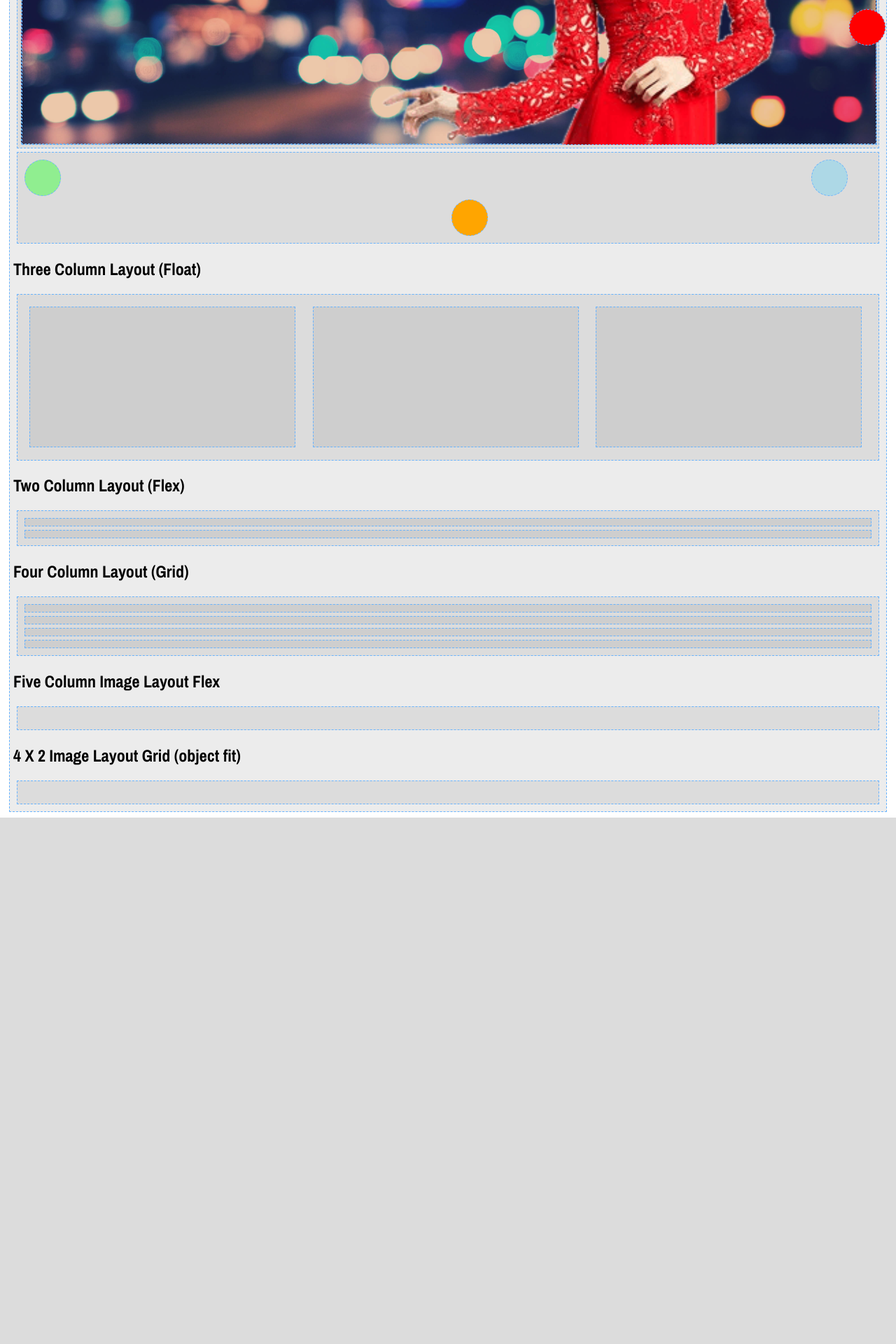
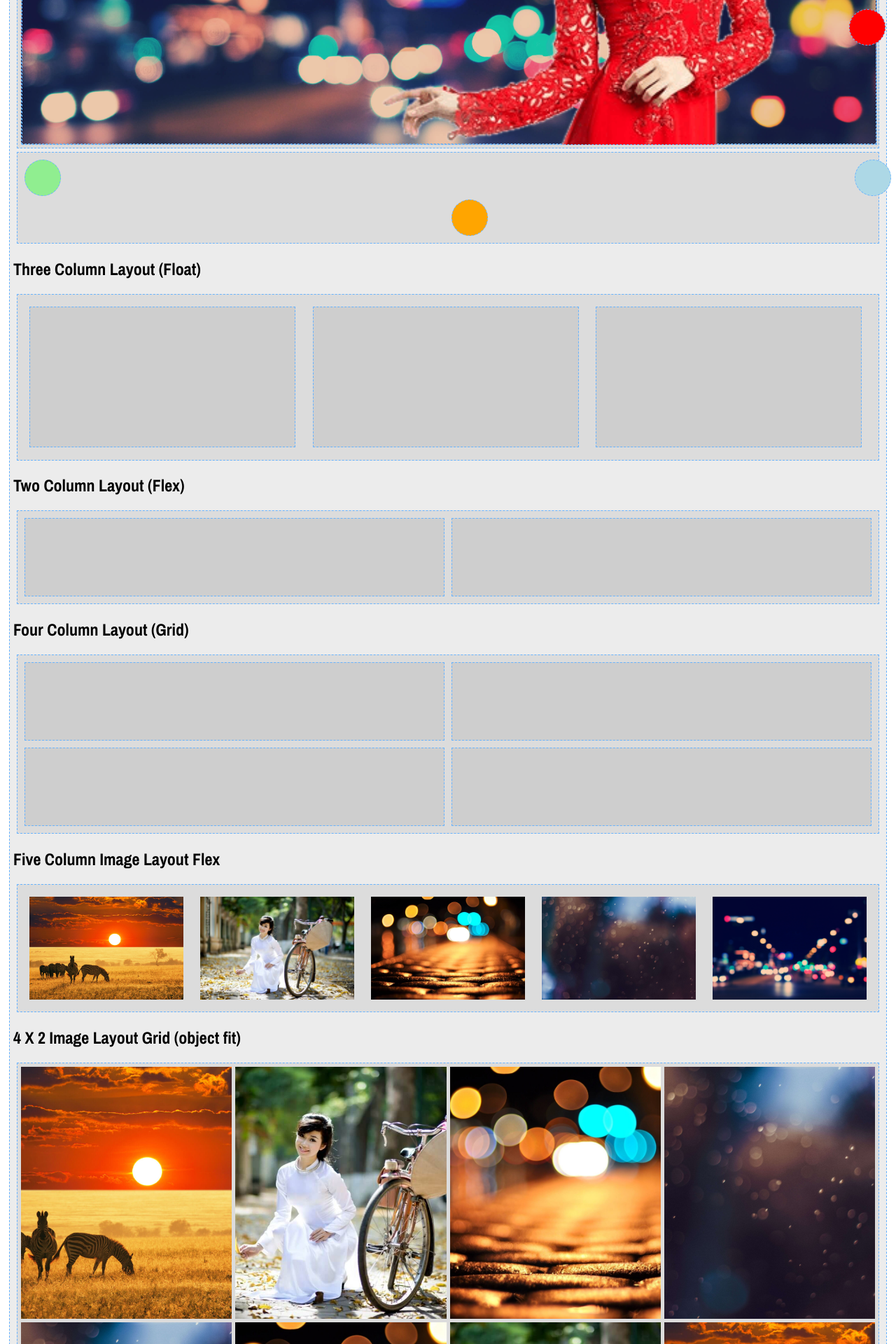
Before and after one commit to itsdmd/University, a PHP site: page / in a window 1280 px wide. Shown: the part 720-2640 px from the top of the page at 70% size. Before the commit the page ends 1888 px from the top, so only its background shows below. Run offline with PHP 8.4, Linux system fonts and the light colour scheme.

Commit message:
201.L.02.03
- Rename style-mod.css to style-lec
- Add style-prac.css
- Rename some class in index.html
- Mod README

```diff
--- a/CS201/L/w02/index.html
+++ b/CS201/L/w02/index.html
@@ -6,7 +6,8 @@
     <link rel="preconnect" href="https://fonts.gstatic.com">
     <link href="https://fonts.googleapis.com/css2?family=Archivo+Narrow:wght@400;700&family=Merriweather&display=swap" rel="stylesheet">
     <link rel="stylesheet" href="styles/style-og.css">
-    <link rel="stylesheet" href="styles/style-mod.css">
+    <link rel="stylesheet" href="styles/style-lec.css">
+    <link rel="stylesheet" href="styles/style-prac.css">
   </head>
   <body>
     <div class="main-wrapper">
@@ -74,12 +75,23 @@
           </div>
         </div>
         <h2>Five Column Image Layout Flex</h2>
-        <div class="container">
-          <img src="" alt="">
+        <div class="container gal-5">
+          <img src="src/images/1.jpg" alt="gal-5.0">
+          <img src="src/images/4.jpg" alt="gal-5.1">
+          <img src="src/images/9.jpg" alt="gal-5.2">
+          <img src="src/images/10.jpg" alt="gal-5.3">
+          <img src="src/images/11.jpg" alt="gal-5.4">
         </div>
         <h2>4 X 2 Image Layout Grid (object fit)</h2>
-        <div class="container">
-          <img src="" alt="">
+        <div class="container grid-4x2">
+          <img src="src/images/1.jpg" alt="grid-4x2.0">
+          <img src="src/images/4.jpg" alt="grid-4x2.1">
+          <img src="src/images/9.jpg" alt="grid-4x2.2">
+          <img src="src/images/10.jpg" alt="grid-4x2.3">
+          <img src="src/images/10.jpg" alt="grid-4x2.3">
+          <img src="src/images/9.jpg" alt="grid-4x2.2">
+          <img src="src/images/4.jpg" alt="grid-4x2.1">
+          <img src="src/images/1.jpg" alt="grid-4x2.0">
         </div>
       </main>
     </div>
--- /dev/null
+++ b/CS201/L/w02/styles/style-lec.css
@@ -0,0 +1,108 @@
+/* Doing along */
+
+header {
+    display: flex;
+    justify-content: space-between;
+}
+
+.logo {
+    display: flex;
+    align-content: center;
+}
+
+nav ul li {
+    display: inline-block;
+    margin: 0px 5px;
+    padding: 5px;
+}
+
+nav ul li:hover {
+    background: lightblue;
+    animation: ease-in-out;
+}
+
+a {
+    color: black;
+    text-decoration: none;
+}
+
+.banner-back {
+    width: 100%;
+    height: 70vh;
+    margin: 0px;
+    padding: 0px;
+    background-image: url(../src/images/11.jpg);
+    background-size: cover;
+    background-position: center;
+    background-attachment: fixed;
+}
+
+.banner-front {
+    width: 100%;
+    height: 100%;
+    margin: 0px;
+    padding: 0px;
+    background-image: url(../src/images/8.png);
+    background-size: 80%;
+    background-position-x: right;
+    background-position-y: 10%;
+    background-repeat: no-repeat;
+}
+
+.ball-container {
+    height: 50vh;
+}
+
+.ball.blue {
+    position: absolute;
+    left: 95%;
+    background-color: lightblue;
+}
+
+.ball.green {
+    background-color: lightgreen;
+}
+
+.ball.orange {
+    background-color: orange;
+    position: relative;
+    left: 50%;
+    top: 50%;
+}
+
+.ball.red {
+    position: fixed;
+    bottom: 10px;
+    right: 10px;
+    background-color: red;
+}
+
+.container.float {
+    overflow: auto;
+}
+
+.col-3 {
+    margin: 1%;
+    padding: 1%;
+    height: 175px;
+    float: left;
+    width: 29%;
+}
+
+.col-4 {
+    height: 100px;
+}
+
+.container.grid-4 {
+    display: grid;
+    grid-template-columns: 1fr 1fr;
+}
+
+.col-2 {
+    height: 100px;
+    width: 100%;
+}
+
+.container.flex {
+    display: flex;
+}
--- a/CS201/L/w02/styles/style-mod.css
+++ /dev/null
@@ -1,84 +0,0 @@
-header {
-    display: flex;
-    justify-content: space-between;
-}
-
-.logo {
-    display: flex;
-    align-content: center;
-}
-
-nav ul li {
-    display: inline-block;
-    margin: 0px 5px;
-    padding: 5px;
-}
-
-nav ul li:hover {
-    background: lightblue;
-    animation: ease-in-out;
-}
-
-a {
-    color: black;
-    text-decoration: none;
-}
-
-.banner-back {
-    width: 100%;
-    height: 70vh;
-    margin: 0px;
-    padding: 0px;
-    background-image: url(../src/images/11.jpg);
-    background-size: cover;
-    background-position: center;
-    background-attachment: fixed;
-}
-
-.banner-front {
-    width: 100%;
-    height: 100%;
-    margin: 0px;
-    padding: 0px;
-    background-image: url(../src/images/8.png);
-    background-size: 80%;
-    background-position-x: right;
-    background-position-y: 10%;
-    background-repeat: no-repeat;
-}
-
-.ball.blue {
-    position: absolute;
-    right: 5%;
-    background-color: lightblue;
-}
-
-.ball.green {
-    background-color: lightgreen;
-}
-
-.ball.orange {
-    background-color: orange;
-    position: relative;
-    left: 50%;
-    top: 50%;
-}
-
-.ball.red {
-    position: fixed;
-    bottom: 10px;
-    right: 10px;
-    background-color: red;
-}
-
-.container.float {
-    overflow: auto;
-}
-
-.col-3 {
-    margin: 1%;
-    padding: 1%;
-    height: 175px;
-    float: left;
-    width: 29%;
-}
--- a/CS201/L/w02/styles/style-og.css
+++ b/CS201/L/w02/styles/style-og.css
@@ -1,4 +1,4 @@
-/* Provided */
+/* Provided by lecturer */
 
 div {
     background: #80808026;
--- /dev/null
+++ b/CS201/L/w02/styles/style-prac.css
@@ -0,0 +1,27 @@
+/* Practice */
+
+img {
+	max-width: 100%;
+}
+
+.container.gal-5 {
+	display: flex;
+}
+
+.container.gal-5 img {
+	object-fit: cover;
+	width: 18%;
+	margin: 1%;
+}
+
+.container.grid-4x2 {
+	display: grid;
+	grid-template-columns: repeat(4, 1fr);
+	gap: 5px;
+}
+
+.container.grid-4x2 img {
+	object-fit: cover;
+	width: 100%;
+	height: 45vh;
+}
```
Also changed, not shown: CS201/T/w02/README.md.
